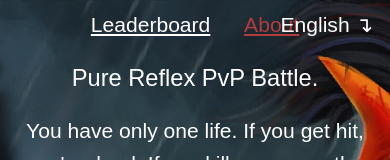
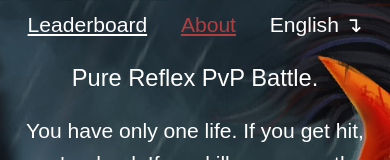
Before and after one commit to dankozz1t/hcn-dashboard, a Vue app: page /about in a window 390 px wide. Shown: the top 160 px of the page. Built offline with nearby package versions, Linux system fonts and the light colour scheme.

Commit message:
update switch languages

```diff
--- a/src/components/Navigation.vue
+++ b/src/components/Navigation.vue
@@ -27,11 +27,7 @@
 .switch {
   position: absolute;
   right: 3rem;
-}
-@media (max-width: 950px) {
-  .switch {
-    right: 1rem;
-  }
+  padding: 0 1rem;
 }
 
 .link {
@@ -58,4 +54,11 @@
 
   list-style: none;
 }
+
+@media (max-width: 950px) {
+  .switch {
+    position: static;
+    right: 1rem;
+  }
+}
 </style>
--- a/src/components/SwitchLanguage.vue
+++ b/src/components/SwitchLanguage.vue
@@ -1,5 +1,5 @@
 <template>
-  <div class="language-switcher">
+  <div class="switch">
     <div class="custom-select">
       <p @click="toggleDropdown">
         {{ $t("lang:" + selectedLanguage) }} &#8628;
@@ -41,6 +41,13 @@
 </script>
 
 <style scoped>
+.switch {
+  transition: color var(--transition-time) ease;
+}
+.switch:hover {
+  color: #b23d3e;
+}
+
 p {
   margin: 0;
 }
```
